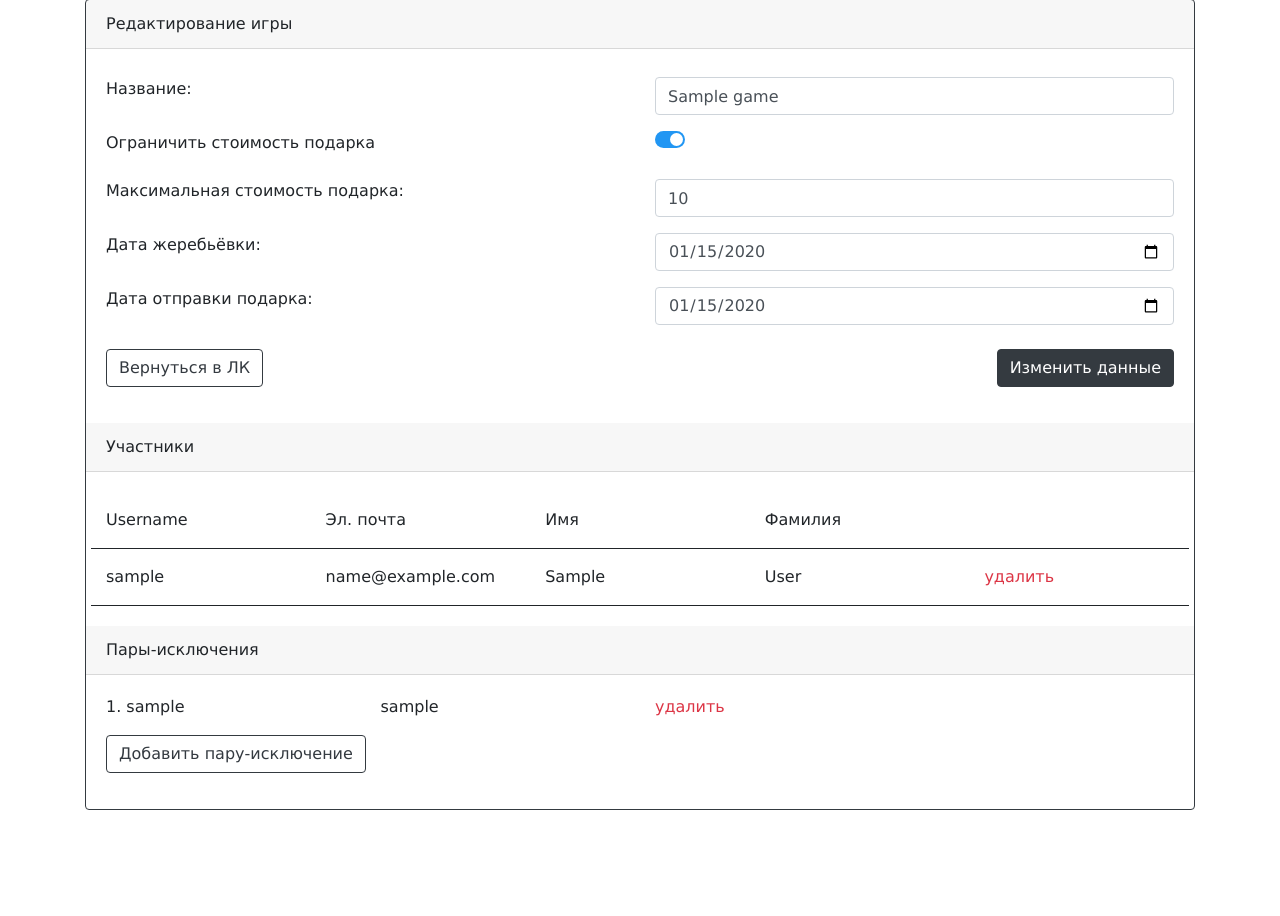
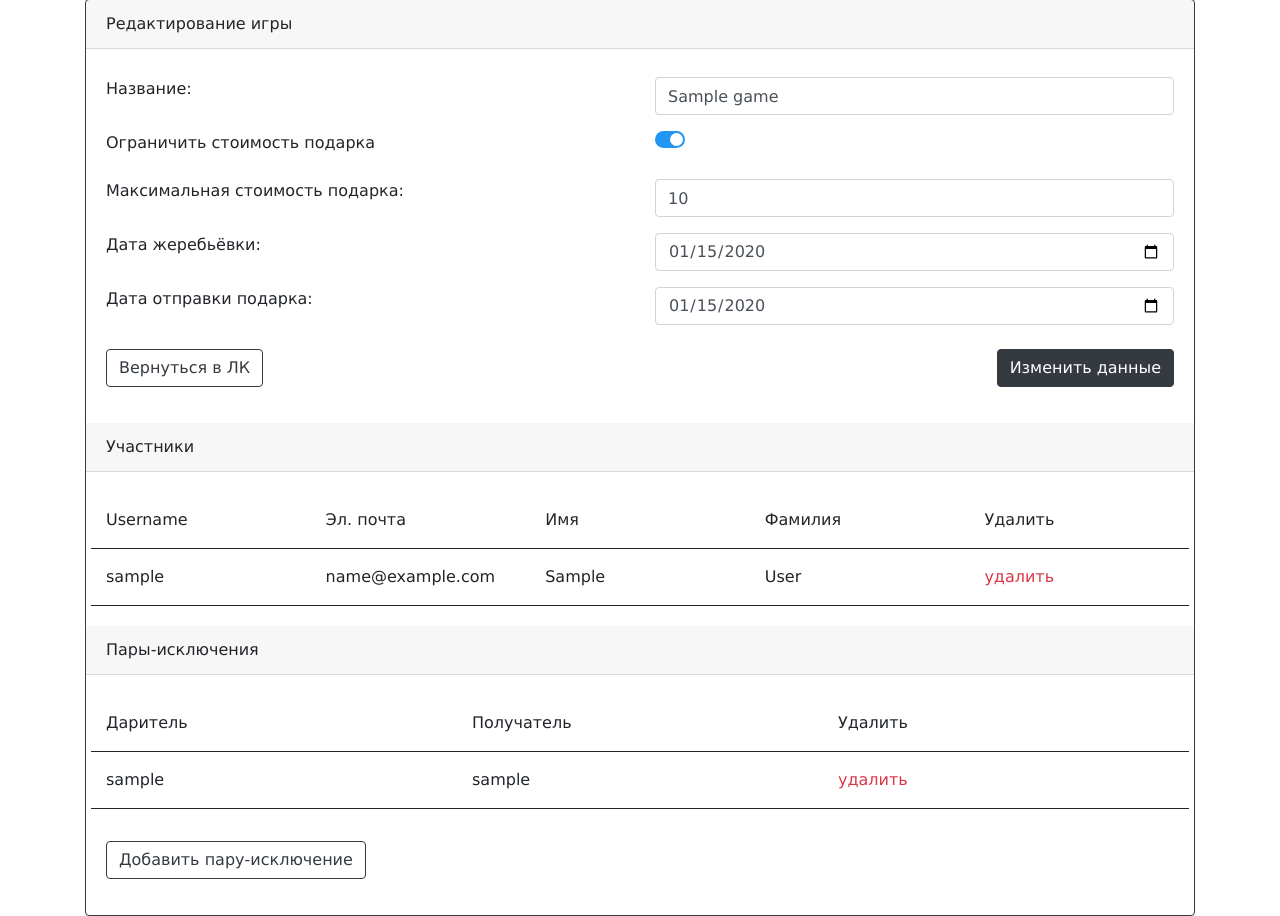
Before and after one commit to balancy/secret_santa, a Django app: page /update_game/1/ in a window 1280 px wide. Shown: the part 57-973 px from the top of the page. Before the commit the page ends 867 px from the top, so only its background shows below. Run offline with Django 4.2, Linux system fonts and the light colour scheme; the first user in the database is signed in; tables that the repository leaves empty hold one stand-in row (Sample ...).

Commit message:
Improve exlusions block in update_game template

```diff
--- a/games/templates/games/update_game.html
+++ b/games/templates/games/update_game.html
@@ -96,7 +96,7 @@
           <div class="col">Эл. почта</div>
           <div class="col">Имя</div>
           <div class="col">Фамилия</div>
-          <div class="col"></div>
+          <div class="col">Удалить</div>
         </div>
         {% for santa in santas %}
           <div class="row py-3" style="border-bottom: 1px solid;">
@@ -118,20 +118,25 @@
     <div class="card-header">Пары-исключения</div>
 
     <div class="card-body">
-      {% for exclusion in exclusions %}
-        <div class="row">
-          <div class="col-3">
-            {{ forloop.counter }}. {{ exclusion.giver.user.username }}
+      {% if exclusions %}
+        <div class="row py-3" style="border-bottom: 1px solid;">
+          <div class="col">Даритель</div>
+          <div class="col">Получатель</div>
+          <div class="col">Удалить</div>
+        </div>
+        {% for exclusion in exclusions %}
+          <div class="row py-3" style="border-bottom: 1px solid;">
+            <div class="col">{{ exclusion.giver.user.username }}</div>
+            <div class="col">{{ exclusion.receiver.user.username }}</div>
+            <div class="col">
+              <a href="{% url 'remove_exclusion_from_game' game.pk exclusion.pk %}" type="button" class="text-danger">удалить</a>
+            </div>
           </div>
-          <div class="col-3">
-            {{ exclusion.receiver.user.username }}
-          </div>
-          <div class="col-3">
-            <a href="{% url 'remove_exclusion_from_game' game.pk exclusion.pk %}" type="button" class="text-danger">удалить</a>
-          </div>
-        </div>
-      {% endfor %}
-      <div class="row">
+        {% endfor %}
+      {% else %}
+        Пока нет пар-исключений
+      {% endif %}
+      <div class="row mt-3">
         <div class="col">
           <a class="btn btn-outline-dark my-3" href="{% url 'exclusions' game.pk %}" type="button">
             Добавить пару-исключение
```
Also changed, not shown: games/management/commands/draw.py (+16 -21 lines).
